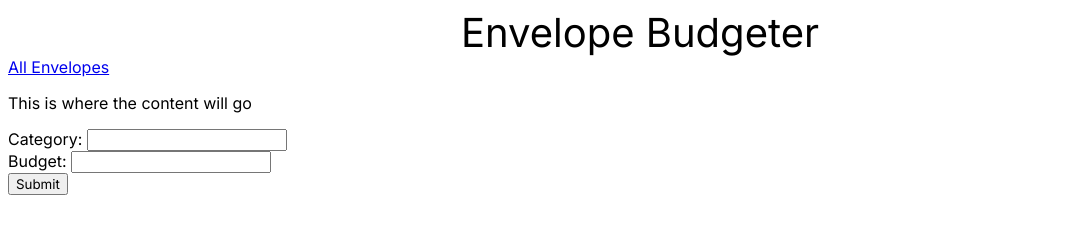
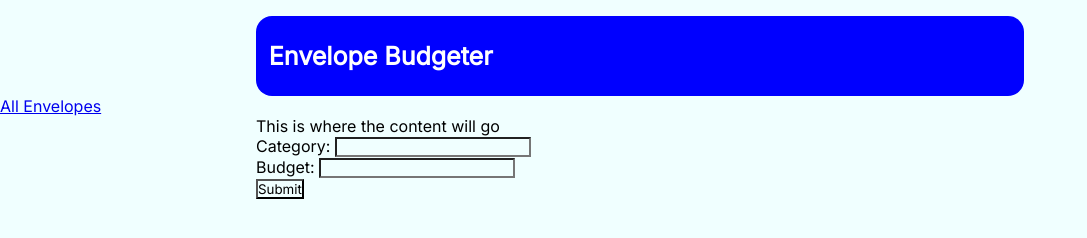
Before and after one commit to EliMakston/personal-budget, a website: page index.html in a window 1280 px wide. Shown: the whole page, without its empty margins (0-1087 px from the left). Drawn offline with Linux system fonts and the light colour scheme.

Commit message:
it looks a little better

```diff
--- a/index.html
+++ b/index.html
@@ -4,9 +4,11 @@
         <title>Envelope Budgeter</title>
         <link href="index.css" rel="stylesheet">
     </head>
-    <heading>Envelope Budgeter</heading>
+    <div id="heading">
+        <header>Envelope Budgeter</header>
+    </div>
     <a href="https://elimakston-psychic-bassoon-q6r54gggxvrf4rx6-3000.preview.app.github.dev/envelopes" class="button">All Envelopes</a>
-    <body>
+    <div id="body">
         <p>This is where the content will go</p>
         <form id="form" class="form">
             <label for="category">Category:</label>
@@ -16,6 +18,6 @@
             <input type="submit">
         </form>
         <p id="log" class="log"></p>
-    </body>
+    </div>
     <script src="index.js" type="text/javascript"></script>
 </html>
--- a/public/index.css
+++ b/public/index.css
@@ -1,10 +1,35 @@
 @import url('https://fonts.googleapis.com/css2?family=Inter&display=swap');
 * {
     font-family: Inter, style-sans;
+    background-color: azure;
+    margin: 0;
+    padding: 0;
 }
 
-heading {
+#heading {
     display: flex;
-    justify-content: center;
-    font-size: 40px;
+    justify-content: flex-start;
+    background-color: blue;
+    height: 10vh;
+    width: 60vw;
+    align-items: center;
+    border-radius: 2vh;
+    margin-left: 20vw;
+    margin-right: 20vw;
+    margin-top: 2vh;
 }
+
+#heading header {
+    background-color: blue;
+    color: white;
+    font-weight: bold;
+    font-size: 25px;
+    padding: 1vw;
+    border-radius: 50%;
+}
+
+#body{
+    width: 60vw;
+    margin-left: 20vw;
+    margin-right: 20vw;
+}
```
